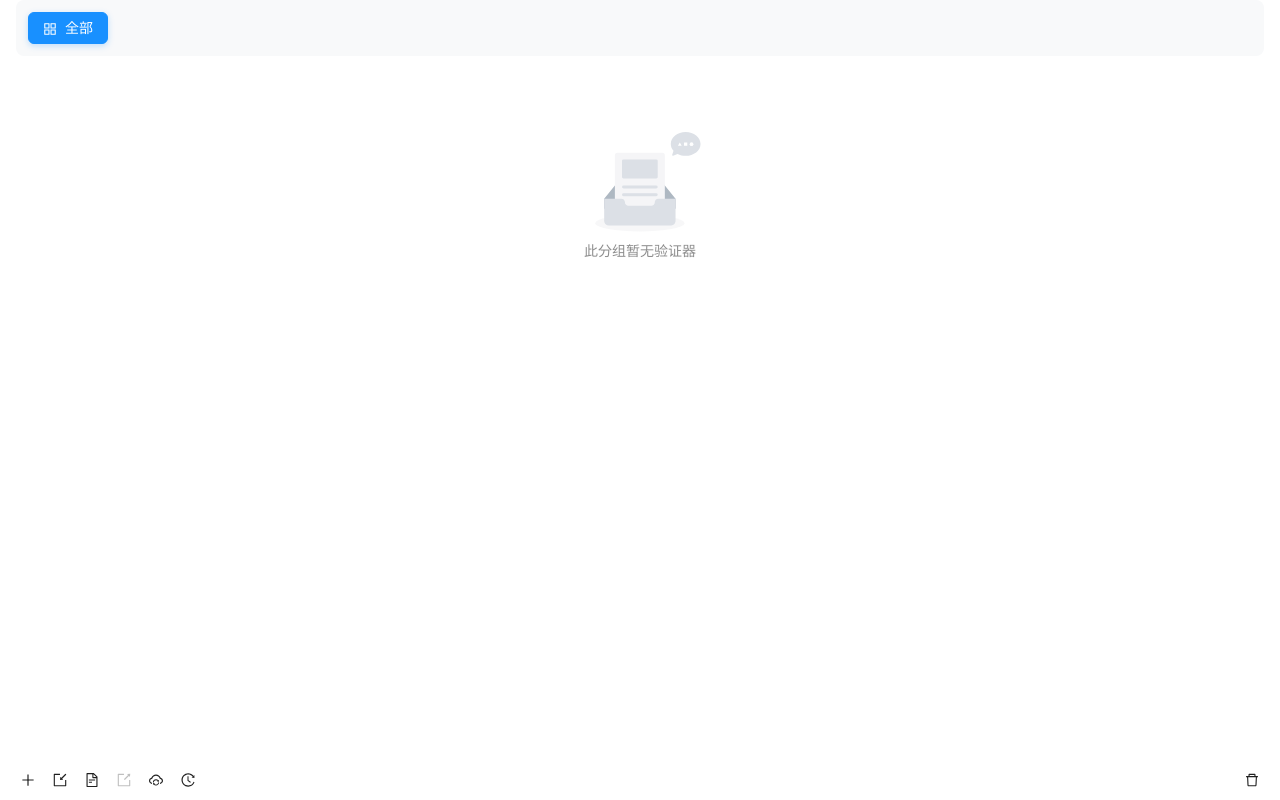
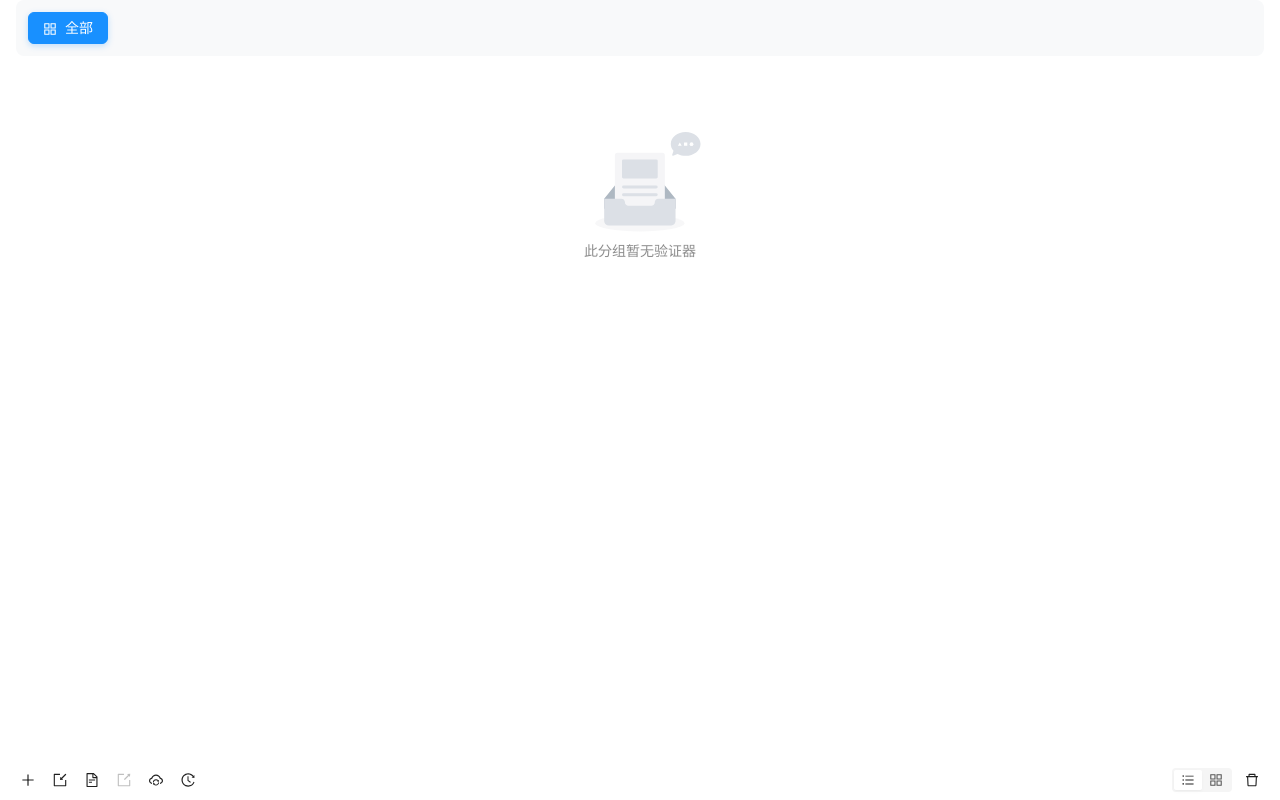
Before and after one commit to location-txl/FastOtp, a React (Vite) app: page / in a window 1280 px wide. Built offline with nearby package versions, Linux system fonts and the light colour scheme.

Commit message:
feat: add OTP view mode toggle

```diff
--- a/src/components/OtpManager.tsx
+++ b/src/components/OtpManager.tsx
@@ -1,6 +1,6 @@
 import React, { useState, useEffect, useRef, useMemo, useCallback, useContext } from 'react';
-import { Button, Empty, Modal, Typography, Input, App, Space, Tooltip, theme, List } from 'antd';
-import { PlusOutlined, ExclamationCircleFilled, ImportOutlined, QuestionCircleOutlined, FileTextOutlined, ExportOutlined, HistoryOutlined, DeleteOutlined, UndoOutlined, DeleteFilled, CloudSyncOutlined } from '@ant-design/icons';
+import { Button, Empty, Modal, Typography, Input, App, Space, Tooltip, theme, List, Segmented } from 'antd';
+import { PlusOutlined, ExclamationCircleFilled, ImportOutlined, QuestionCircleOutlined, FileTextOutlined, ExportOutlined, HistoryOutlined, DeleteOutlined, UndoOutlined, DeleteFilled, CloudSyncOutlined, BarsOutlined, AppstoreOutlined } from '@ant-design/icons';
 import OtpCard from './OtpCard';
 import OtpForm from './OtpForm';
 import ChangelogModal from './ChangelogModal';
@@ -16,6 +16,18 @@ import WebDavBackupModal from './WebDavBackupModal';
 const { Text } = Typography;
 const { TextArea } = Input;
 const { useToken } = theme;
+type ViewMode = 'list' | 'grid';
+
+const VIEW_MODE_STORAGE_KEY = 'fastotp:view-mode';
+const GRID_BREAKPOINT = 720;
+
+const getInitialViewMode = (): ViewMode => {
+  try {
+    return window.localStorage.getItem(VIEW_MODE_STORAGE_KEY) === 'grid' ? 'grid' : 'list';
+  } catch {
+    return 'list';
+  }
+};
 
 const calculateTimeLeft = () => {
   const now = Math.floor(Date.now() / 1000);
@@ -35,6 +47,8 @@ const OtpManager: React.FC = () => {
   const [autoBackupStatus, setAutoBackupStatus] = useState({ running: false, scheduled: false });
   const [selectedIndex, setSelectedIndex] = useState<number>(-1);
   const [groupItems, setGroupItems] = useState<OtpItem[]>([]);
+  const [viewMode, setViewMode] = useState<ViewMode>(getInitialViewMode);
+  const [gridColumnCount, setGridColumnCount] = useState(() => window.innerWidth >= GRID_BREAKPOINT ? 2 : 1);
 
   // 添加共用计时器状态
   const [timeLeft, setTimeLeft] = useState(DEFAULT_OTP_PERIOD);
@@ -62,6 +76,25 @@ const OtpManager: React.FC = () => {
   );
 
   const pageEnter = useContext(PluginEnterContext);
+
+  useEffect(() => {
+    try {
+      window.localStorage.setItem(VIEW_MODE_STORAGE_KEY, viewMode);
+    } catch (error) {
+      console.warn('保存验证码显示方式失败:', error);
+    }
+  }, [viewMode]);
+
+  useEffect(() => {
+    const updateGridColumnCount = () => {
+      setGridColumnCount(window.innerWidth >= GRID_BREAKPOINT ? 2 : 1);
+    };
+
+    updateGridColumnCount();
+    window.addEventListener('resize', updateGridColumnCount);
+    return () => window.removeEventListener('resize', updateGridColumnCount);
+  }, []);
+
   useEffect(() => {
     const getStatus = window.api?.backup?.getAutoBackupStatus;
     const onStatusChange = window.api?.backup?.onAutoBackupStatusChange;
@@ -237,12 +270,14 @@ const OtpManager: React.FC = () => {
 
     console.log('键盘事件:', event.key, '当前选中:', selectedIndex);
 
+    const verticalStep = viewMode === 'grid' ? gridColumnCount : 1;
+
     switch (event.key) {
       case 'ArrowUp':
         console.log('向上箭头按下');
         event.preventDefault();
         setSelectedIndex(prev => {
-          const newIndex = Math.max(0, prev - 1);
+          const newIndex = Math.max(0, prev - verticalStep);
           console.log('新索引:', newIndex);
           // 在下一个渲染周期滚动到视图
           setTimeout(() => scrollItemIntoView(newIndex), 0);
@@ -253,9 +288,30 @@ const OtpManager: React.FC = () => {
         console.log('向下箭头按下');
         event.preventDefault();
         setSelectedIndex(prev => {
-          const newIndex = Math.min(filteredItems.length - 1, prev + 1);
+          const newIndex = Math.min(filteredItems.length - 1, prev + verticalStep);
           console.log('新索引:', newIndex);
           // 在下一个渲染周期滚动到视图
+          setTimeout(() => scrollItemIntoView(newIndex), 0);
+          return newIndex;
+        });
+        break;
+      case 'ArrowLeft':
+        if (viewMode !== 'grid') break;
+        event.preventDefault();
+        setSelectedIndex(prev => {
+          const newIndex = gridColumnCount > 1 && prev % gridColumnCount !== 0 ? prev - 1 : prev;
+          setTimeout(() => scrollItemIntoView(newIndex), 0);
+          return newIndex;
+        });
+        break;
+      case 'ArrowRight':
+        if (viewMode !== 'grid') break;
+        event.preventDefault();
+        setSelectedIndex(prev => {
+          const hasItemOnRight = gridColumnCount > 1
+            && prev % gridColumnCount < gridColumnCount - 1
+            && prev + 1 < filteredItems.length;
+          const newIndex = hasItemOnRight ? prev + 1 : prev;
           setTimeout(() => scrollItemIntoView(newIndex), 0);
           return newIndex;
         });
@@ -486,10 +542,11 @@ const OtpManager: React.FC = () => {
     }
 
     return (
-      <div className="otp-cards-container" >
+      <div className={`otp-cards-container otp-cards-container--${viewMode}`}>
         {items.map((item, index) => (
           <div
             key={item.id}
+            className="otp-card-slot"
             ref={(el) => setCardRef(el, index)}
             onClick={() => setSelectedIndex(index)}
           >
@@ -502,6 +559,7 @@ const OtpManager: React.FC = () => {
               onOtpGenerated={(otp) => handleOtpGenerated(otp, index)}
               timeLeft={timeLeft}
               refreshKey={refreshCounter}
+              isGrid={viewMode === 'grid'}
             />
           </div>
         ))}
@@ -514,6 +572,14 @@ const OtpManager: React.FC = () => {
     setGroupItems(newGroupItems);
     setSelectedIndex(-1); // 重置选中项
   }, []);
+
+  const handleViewModeChange = (mode: ViewMode) => {
+    setViewMode(mode);
+    setTimeout(() => {
+      scrollItemIntoView(selectedIndex);
+      containerRef.current?.focus();
+    }, 0);
+  };
 
 
 
@@ -601,6 +667,31 @@ const OtpManager: React.FC = () => {
             </Space>
 
             <Space size={8}>
+              <Segmented
+                aria-label="验证码显示方式"
+                size="small"
+                value={viewMode}
+                onChange={(value) => handleViewModeChange(value as ViewMode)}
+                onKeyDown={(event) => event.stopPropagation()}
+                options={[
+                  {
+                    value: 'list',
+                    label: (
+                      <Tooltip title="列表显示">
+                        <BarsOutlined aria-label="列表显示" />
+                      </Tooltip>
+                    ),
+                  },
+                  {
+                    value: 'grid',
+                    label: (
+                      <Tooltip title="网格显示">
+                        <AppstoreOutlined aria-label="网格显示" />
+                      </Tooltip>
+                    ),
+                  },
+                ]}
+              />
               <Tooltip title="查看已删除的验证器">
                 <Button
                   type="text"
@@ -611,7 +702,7 @@ const OtpManager: React.FC = () => {
               </Tooltip>
 
               {otpItems.length > 0 && (
-                <Tooltip title="使用↑↓键选择验证码，回车键复制选中验证码，或按下 Ctrl/⌘ + 数字键(1-9)快速复制对应的验证码">
+                <Tooltip title="使用方向键选择验证码，回车键复制选中验证码，或按下 Ctrl/⌘ + 数字键(1-9)快速复制对应的验证码">
                   <Space size={4}>
                     <Text type="secondary" style={{ fontSize: '12px' }}>快捷键</Text>
                     <QuestionCircleOutlined style={{ color: token.colorPrimary, fontSize: '14px' }} />
```
